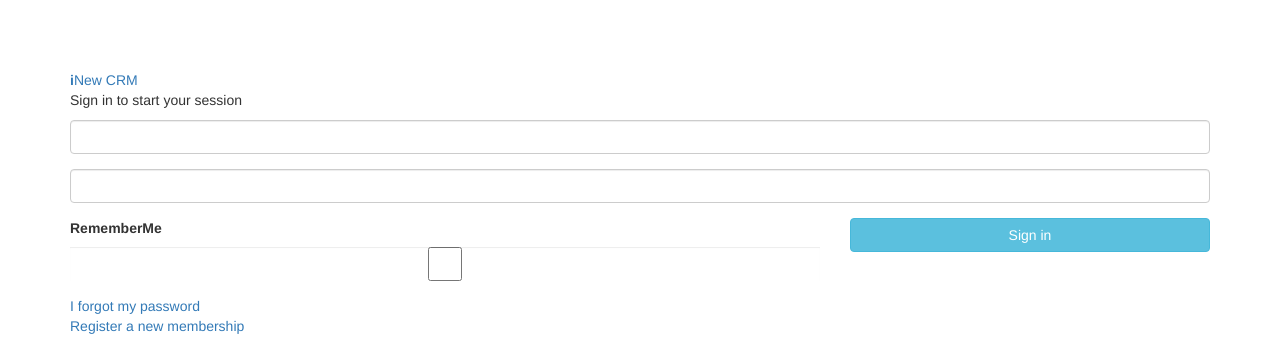
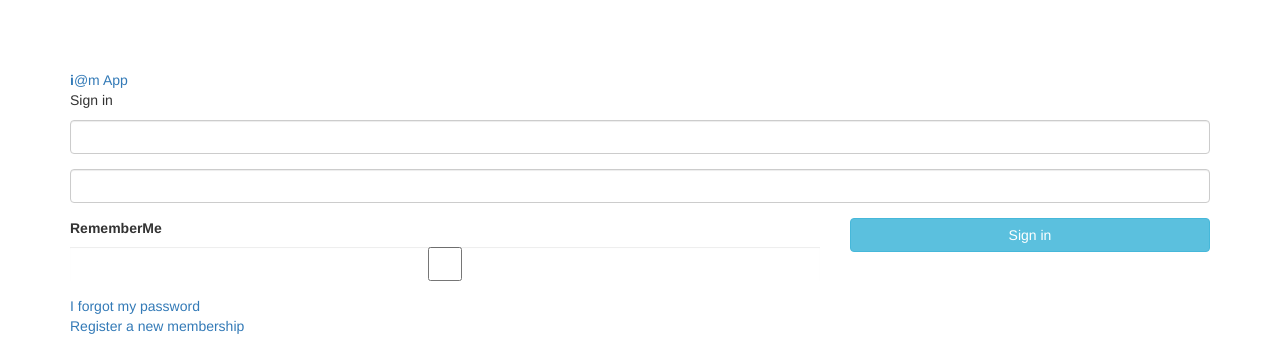
Before and after one commit to OoWazowski/myApp, a Yii app: template views/site/login.php in a window 1280 px wide. Shown: the top 338 px of the page. Run offline with PHP 8.4 and a stand-in for Yii, Linux system fonts and the light colour scheme; the template is opened without the code that fills it, so the values that code supplies are empty; form fields are guessed from the names that the template uses; some libraries are stand-ins or nearby versions.

Commit message:
i@m OK
i@m OK

```diff
--- a/views/site/login.php
+++ b/views/site/login.php
@@ -22,11 +22,11 @@ $fieldOptions2 = [
 
 <div class="login-box">
     <div class="login-logo">
-        <a href="#"><b>i</b>New CRM</a>
+        <a href="#"><b>i</b>@m App</a>
     </div>
     <!-- /.login-logo -->
     <div class="login-box-body">
-        <p class="login-box-msg">Sign in to start your session</p>
+        <p class="login-box-msg">Sign in</p>
 
         <?php $form = ActiveForm::begin(['id' => 'login-form', 'enableClientValidation' => false]); ?>
 
```
